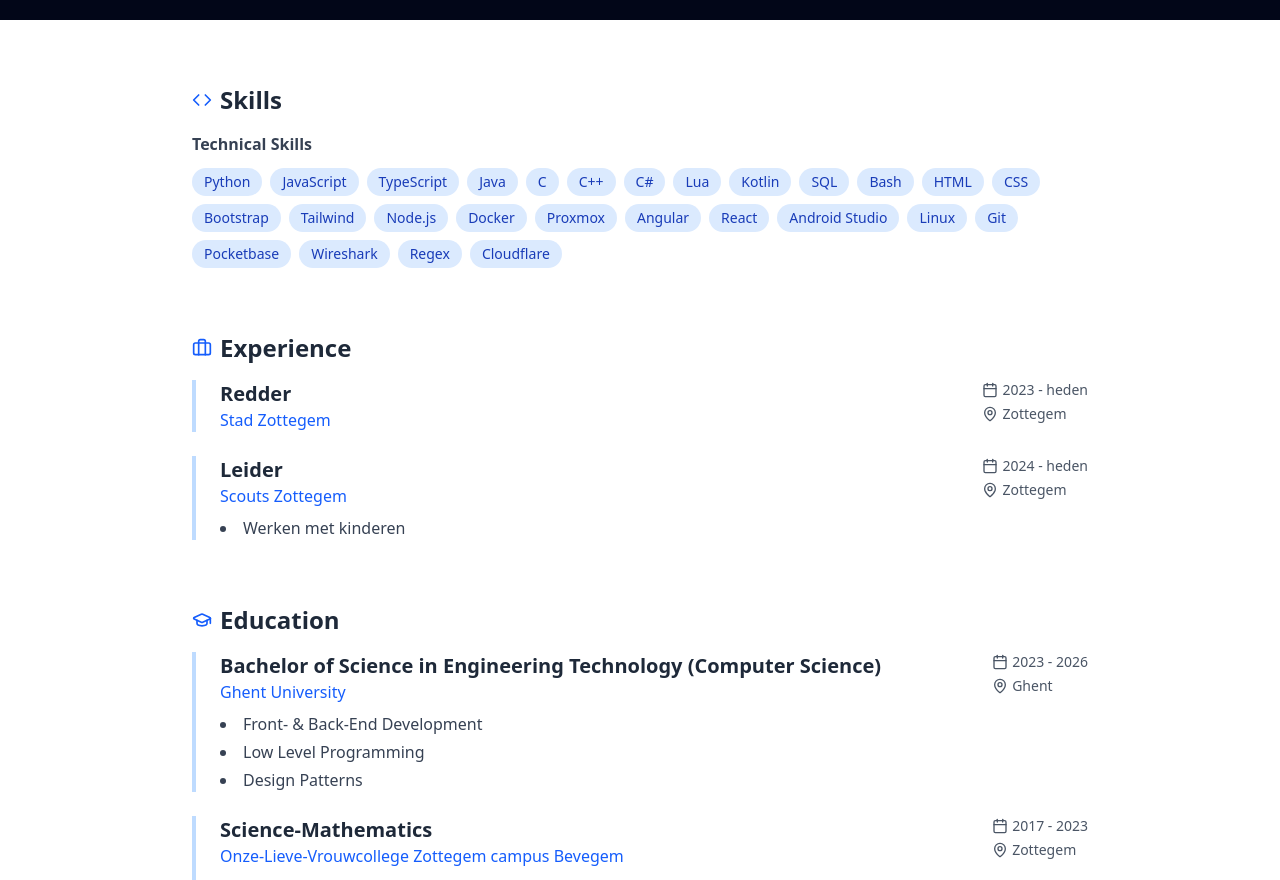
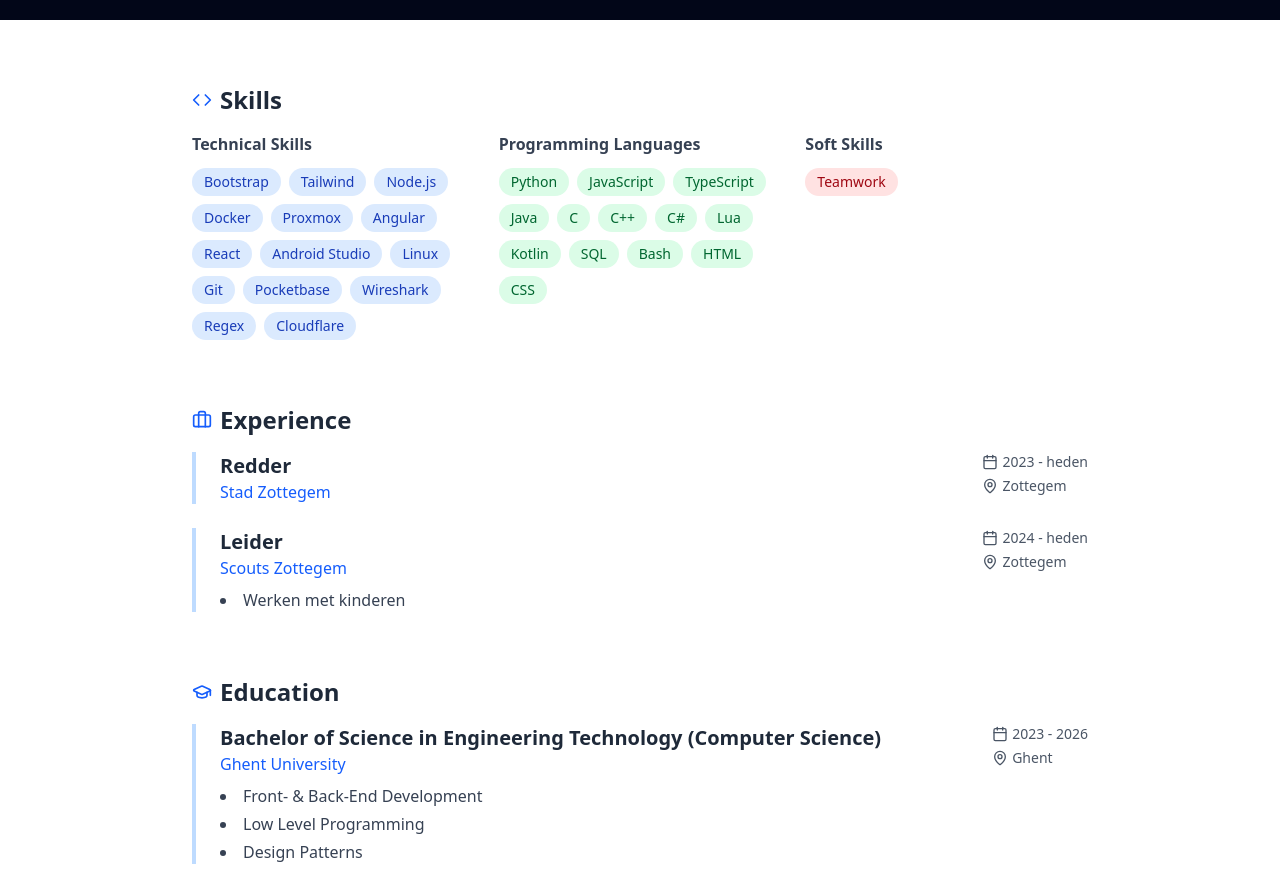
Before and after one commit to RupertDeRuyver/personal-website, a React (Vite) app: page / in a window 1280 px wide. Shown: the part 780-1660 px from the top of the page. Built offline with nearby package versions, Linux system fonts and the light colour scheme.

Commit message:
Update skill types in data.json; refactor Skills component to display skills by type

```diff
--- a/public/data.json
+++ b/public/data.json
@@ -289,6 +289,31 @@
             "name": "Cloudflare",
             "description": "",
             "type": "technical"
+        },
+
+        "teamwork":
+        {
+            "name": "Teamwork",
+            "description": "",
+            "type": "soft"
+        }
+    },
+
+    "skill_types":
+    {
+        "technical":
+        {
+            "name": "Technical Skills"
+        },
+
+        "programming-language":
+        {
+            "name": "Programming Languages"
+        },
+
+        "soft":
+        {
+            "name": "Soft Skills"
         }
     }
 }
--- a/src/components/body-parts/Skills.tsx
+++ b/src/components/body-parts/Skills.tsx
@@ -1,5 +1,11 @@
 import { Code } from "lucide-react";
 import data from "../../../public/data.json";
+
+const colors: Record<string, string> = {
+  technical: "bg-blue-100 text-blue-800",
+  "programming-language": "bg-green-100 text-green-800",
+  soft: "bg-red-100 text-red-800",
+};
 
 function Skills() {
   return (
@@ -8,30 +14,30 @@
         <Code className="w-5 h-5 text-blue-600" />
         <h3 className="text-2xl font-bold text-gray-800">Skills</h3>
       </div>
-      <div className="grid md:grid-cols-1 gap-6">
+      <div
+        className="grid gap-6 grid-cols-3"
+        // className={`grid gap-6 grid-cols-${
+        //   Object.values(data.skill_types).length
+        // }`}
+      >
+        {Object.entries(data.skill_types).map(([type_id, skill_type]) => (
           <div>
-          <h4 className="font-semibold text-gray-700 mb-3">Technical Skills</h4>
+            <h4 className="font-semibold text-gray-700 mb-3">
+              {skill_type.name}
+            </h4>
             <div className="flex flex-wrap gap-2">
-            {Object.values(data.skills).map((skill) => (
-              <span className="px-3 py-1 bg-blue-100 text-blue-800 rounded-full text-sm font-medium">
+              {Object.values(data.skills)
+                .filter((skill) => skill.type === type_id)
+                .map((skill) => (
+                  <span
+                    className={`px-3 py-1 ${colors[type_id]} rounded-full text-sm font-medium`}
+                  >
                     {skill.name}
                   </span>
                 ))}
             </div>
           </div>
-        {/* <div>
-            <h4 className="font-semibold text-gray-700 mb-3">Soft Skills</h4>
-            <div className="flex flex-wrap gap-2">
-              {skills.soft.map((skill, index) => (
-                <span
-                  key={index}
-                  className="px-3 py-1 bg-green-100 text-green-800 rounded-full text-sm font-medium"
-                >
-                  {skill}
-                </span>
         ))}
-            </div>
-          </div> */}
       </div>
     </>
   );
```
Lines whose indentation alone changed are shown as unchanged.
